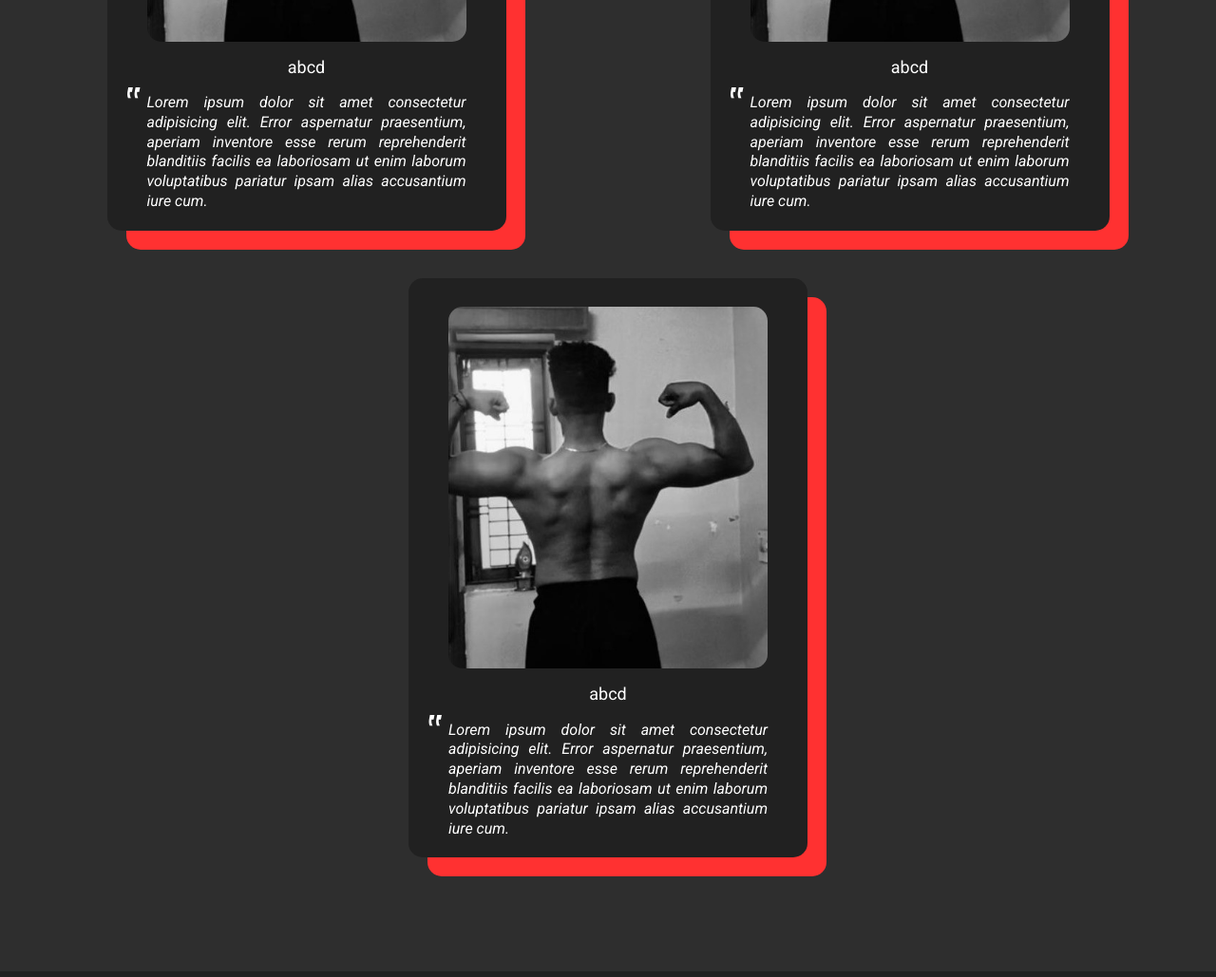
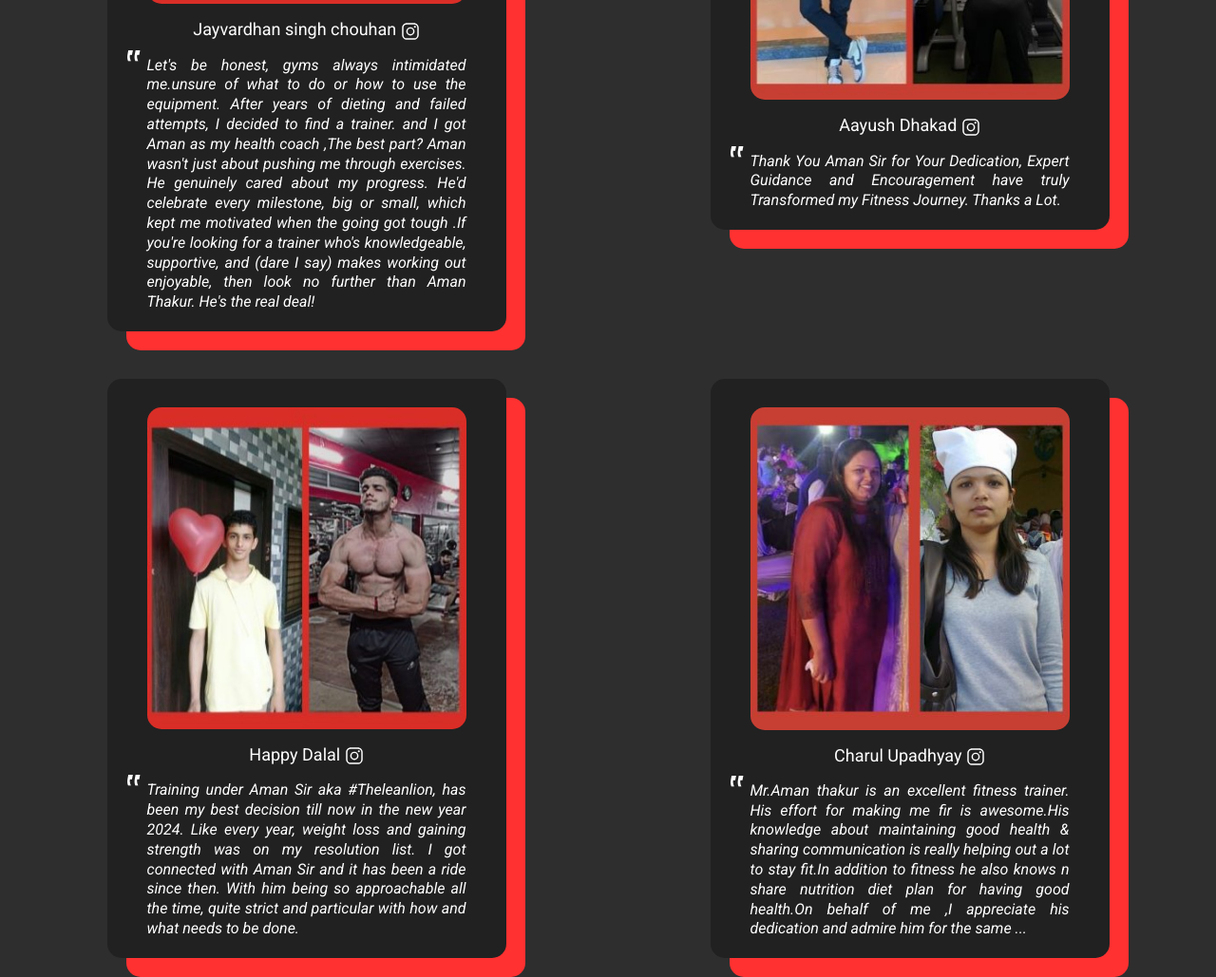
Before and after one commit to whyshashi/personal-trainer-portfolio, a plain HTML site: page index.html in a window 1280 px wide. Shown: the part 6180-7209 px from the top of the page at 95% size. Drawn offline with nearby package versions, Linux system fonts and the light colour scheme.

Commit message:
Added testimonials images

```diff
--- a/index.html
+++ b/index.html
@@ -316,11 +316,11 @@
 
 
                         <div class="review-info">
-                            <img src="image/WhatsApp Image 2024-05-13 at 05.59.19_719d76ab.jpg" alt="">
+                            <img src="image/test11.jpg" class="testimg" alt="">
                             <div class="review-details" data-aos="fade-down">
-                                <div>abcd</div>
+                                <div>Jayvardhan singh chouhan <a href="https://www.instagram.com/jayvardhan_singh_chouhan20?igsh=Y2Vzcndob3o3bDg0"> <img src="image/instagram.svg" alt="navigation icon" class="insta" width="20px" height="20px" /> </a></div>
                                 <div class="commentss">
-                                    Lorem ipsum dolor sit amet consectetur adipisicing elit. Error aspernatur praesentium, aperiam inventore esse rerum reprehenderit blanditiis facilis ea laboriosam ut enim laborum voluptatibus pariatur ipsam alias accusantium iure cum.
+                                    Let's be honest, gyms always intimidated me.unsure of what to do or how to use the equipment.  After years of  dieting and failed attempts, I decided to find a trainer. and I got Aman as my health coach ,The best part? Aman wasn't just about pushing me through exercises. He genuinely cared about my progress. He'd celebrate every milestone, big or small, which kept me motivated when the going got tough .If you're looking for a trainer who's knowledgeable, supportive, and (dare I say) makes working out enjoyable, then look no further than Aman Thakur. He's the real deal!
                                 </div>
                             </div>
                         </div>
@@ -328,11 +328,12 @@
 
 
                         <div class="review-info">
-                            <img src="image/WhatsApp Image 2024-05-13 at 05.59.19_719d76ab.jpg" alt="">
+                            <img src="image/test2.jpg" class="testimg" alt="">
                             <div class="review-details" data-aos="fade-down">
-                                <div>abcd</div>
+                                <div>Aayush Dhakad <a href="https://www.instagram.com/alpha___here/?igsh=MWZsbnB3dHp2YTNqcQ%3D%3D"> <img src="image/instagram.svg" alt="navigation icon" class="insta" width="20px" height="20px" /> </a></div>
                                 <div class="commentss">
-                                    Lorem ipsum dolor sit amet consectetur adipisicing elit. Error aspernatur praesentium, aperiam inventore esse rerum reprehenderit blanditiis facilis ea laboriosam ut enim laborum voluptatibus pariatur ipsam alias accusantium iure cum.
+                                    Thank You Aman Sir for Your Dedication, Expert Guidance and Encouragement have truly Transformed my Fitness Journey.
+Thanks a Lot.
                                 </div>
                             </div>
                         </div>
@@ -340,16 +341,26 @@
 
 
                         <div class="review-info">
-                            <img src="image/WhatsApp Image 2024-05-13 at 05.59.19_719d76ab.jpg" alt="">
+                            <img src="image/test3.jpg" class="testimg" alt="">
                             <div class="review-details" data-aos="fade-down">
-                                <div>abcd</div>
+                                <div>Happy Dalal <a href="https://www.instagram.com/happydalal99?igsh=dmk3YThqcmF2Znpk"> <img src="image/instagram.svg" alt="navigation icon" class="insta" width="20px" height="20px" /> </a></div>
                                 <div class="commentss">
-                                    Lorem ipsum dolor sit amet consectetur adipisicing elit. Error aspernatur praesentium, aperiam inventore esse rerum reprehenderit blanditiis facilis ea laboriosam ut enim laborum voluptatibus pariatur ipsam alias accusantium iure cum.
+                                    Training under Aman Sir aka  #Theleanlion, has been my best decision till now in the new year 2024.
+                                    Like every year,  weight loss and gaining strength was on my resolution list. I got connected with Aman Sir and it has been a ride since then. With him being so approachable all the time, quite strict and particular with how and what needs to be done.
+
                                 </div>
                             </div>
                         </div>
 
-
+                        <div class="review-info">
+                            <img src="image/test4.jpg" class="testimg" alt="">
+                            <div class="review-details" data-aos="fade-down">
+                                <div>Charul Upadhyay <a href="https://www.instagram.com/charulupadhyay/"> <img src="image/instagram.svg" alt="navigation icon" class="insta" width="20px" height="20px" /> </a></div>
+                                <div class="commentss">
+                                    Mr.Aman thakur is an excellent fitness trainer. His effort for making me fir is awesome.His knowledge about maintaining good health & sharing communication is really helping out a lot to stay fit.In addition to fitness he also knows n share nutrition diet plan for having good health.On behalf of me ,I appreciate his dedication and admire him for the same ...
+                                </div>
+                            </div>
+                        </div>
 
 
                     </div>
--- a/main.css
+++ b/main.css
@@ -641,7 +641,7 @@ body .section-reviews .reviews .review .review-info {
 }
 
 
-body .section-reviews .reviews .review .review-info  img{
+.testimg{
   width: 80%;
   border-radius: 15px;
 }
```
Also changed, not shown: image/WhatsApp Image 2024-05-13 at 05.59.19_719d76ab.jpg (deleted), image/test11.jpg (added), image/test2.jpg (added), image/test3.jpg (added), image/test4.jpg (added).
